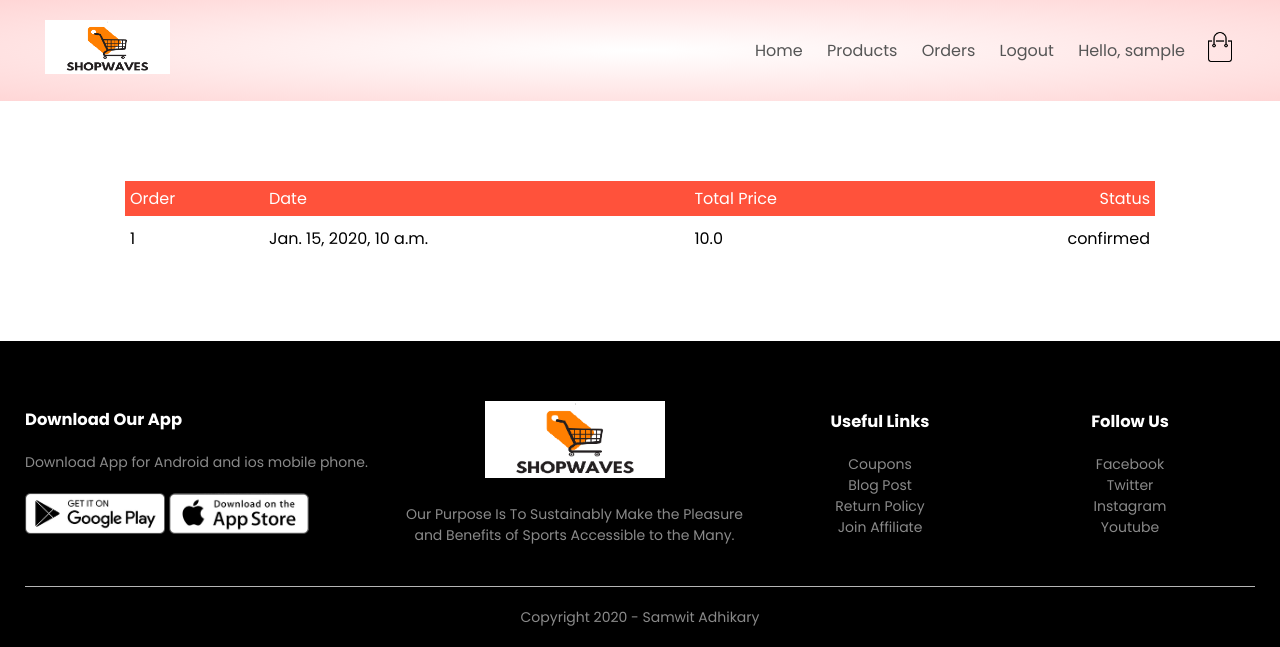
After one commit to Aby07/ShopWaves, a Django app: page /track_order/ in a window 1280 px wide. The commit adds this page. Shown: the top 647 px of the page. Run offline with Django 5.2, Linux system fonts and the light colour scheme; a user stored in the database is signed in; tables that the repository leaves empty hold one stand-in row (values such as "Sample post").

Commit message:
crat to order page created

```diff
--- a/orders/models.py
+++ b/orders/models.py
@@ -18,6 +18,7 @@ class Order(models.Model):
     ORDER_DELIVERED=3
     ORDER_REJECTED=4
     STATUS_CHOICES=(
+        (ORDER_CONFIRMED, 'ORDER_CONFIRMED'),
         (ORDER_PROCESSED, 'ORDER_PROCESSED'),
         (ORDER_DELIVERED, 'ORDER_DELIVERED'),
         (ORDER_REJECTED, 'ORDER_REJECTED'),
@@ -28,6 +29,7 @@ class Order(models.Model):
     delete_status=models.IntegerField(choices=DELETE_CHOICES, default=LIVE)
     created_at = models.DateTimeField(auto_now_add=True)
     updated_at = models.DateTimeField(auto_now=True)
+    total=models.FloatField(default=0)
 
     def __str__(self):
         return "order-{}-{}".format(self.id,self.owner.name)
@@ -46,3 +48,6 @@ class OrderedItem(models.Model):
     qty=models.IntegerField(default=1)
     size = models.CharField(max_length=3, choices=SIZE_CHOICES, default='M')
     owner=models.ForeignKey(Order, on_delete=models.CASCADE, related_name='added_items')
+
+    def __str__(self):
+        return "OrderedItem-{}-{}-{}".format(self.id, self.product, self.owner.id)
--- /dev/null
+++ b/orders/templatetags/order_status_tag.py
@@ -0,0 +1,8 @@
+from django import template
+
+register = template.Library()
+
+@register.simple_tag(name='order_status')
+def order_status(status):
+    status_array = ['', 'confirmed', 'processed', 'delivered', 'rejected']
+    return status_array[status]
--- a/orders/urls.py
+++ b/orders/urls.py
@@ -10,4 +10,5 @@ urlpatterns = [
     path('add_to_cart/', views.add_to_cart, name='add_to_cart'),
     path('remove_item/<int:pk>/', views.remove_item_from_cart, name='remove_item'),
     path('checkout_cart/', views.checkout_cart, name='checkout_cart'),
+    path('track_order/', views.track_order, name='track_order'),
 ]
--- a/orders/views.py
+++ b/orders/views.py
@@ -42,6 +42,7 @@ def checkout_cart(request):
             )
             if order_obj:
                 order_obj.order_status = Order.ORDER_CONFIRMED
+                order_obj.total = total
                 order_obj.save()
                 status_message = "Your Order Is Proceeed."
                 messages.success(request, status_message)
@@ -52,7 +53,6 @@ def checkout_cart(request):
         except Exception as e:
                 status_message = "Error Occured"
                 messages.error(request, status_message)
-
     return redirect('show_cart')
 
 @login_required(login_url='/account/')
@@ -71,7 +71,6 @@ def add_to_cart(request):
 
         product_obj = get_object_or_404(Product, id=product_id)
         product=Product.objects.get(pk=product_id)
-        print('productproduct', product)
 
         ordered_item, created=OrderedItem.objects.get_or_create(
             product=product,
@@ -86,3 +85,13 @@ def add_to_cart(request):
             ordered_item.save()
 
         return redirect('show_cart')
+
+@login_required(login_url='/account/')
+def track_order(request):
+    user=request.user
+    customer=user.customer_profile
+    all_orders = Order.objects.filter(owner=customer).exclude(order_status=Order.CART_STAGE)
+    context = {
+        'order': all_orders
+        }
+    return render(request, 'order.html', context)
--- a/templates/menubar.html
+++ b/templates/menubar.html
@@ -13,7 +13,12 @@
             {% endif %}
 
             {% if user.is_authenticated %}
+            <li><a href="{% url 'track_order' %}">Orders</a></li>
+            {% endif %}
+
+            {% if user.is_authenticated %}
             <li><a href="{% url 'logout' %}">Logout</a></li>
+            <li><a href="#" style="pointer-events: none;">Hello, {{ user.username }}</a></li>
             {% endif %}
         </ul>
     </nav>
--- /dev/null
+++ b/templates/order.html
@@ -0,0 +1,11 @@
+{% extends 'blank_layout.html' %}
+{% load static %}
+
+<!-- Title -->
+{% block title %} ShopWaves | Orders {% endblock %}
+
+<!-- Content Block -->
+{% block content %}
+
+{% include 'order_details.html' %}
+{% endblock content %}
--- /dev/null
+++ b/templates/order_details.html
@@ -0,0 +1,28 @@
+{% load static %}
+{% load order_status_tag %}
+
+
+<div class="small-container cart-page">
+    {% if order %}
+    <table>
+        <tbody><tr>
+            <th>Order</th>
+            <th>Date</th>
+            <th>Total Price</th>
+            <th>Status</th>
+        </tr>
+        {% for odr in order %}
+        <tr>
+            <td>{{ odr.id }}</td>
+            <td>{{ odr.created_at }}</td>
+            <td>{{ odr.total }}</td>
+            <td>{% order_status odr.order_status %}</td>
+        </tr>
+        {% endfor %}
+    </tbody></table>
+
+    {% else %}
+    <p>No order found.</p>
+    {% endif %}
+
+</div>
```
Also changed, not shown: orders/admin.py (+7 -1 lines), orders/migrations/0005_order_total.py (added).
